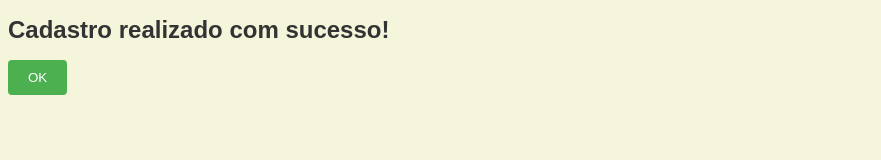
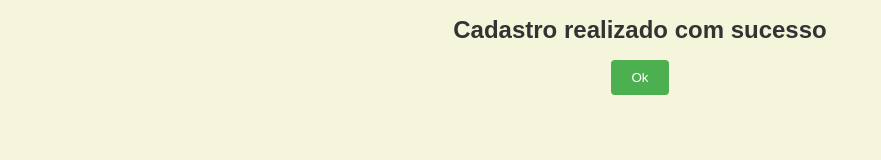
Before and after one commit to iisaborges/meuPrimeiroProjetoHTML, a plain HTML site: page cadastramento.html in a window 1280 px wide. Shown: the whole page, without its empty margins (0-881 px from the left). Drawn offline with Linux system fonts and the light colour scheme.

Commit message:
Update cadastramento.html

```diff
--- a/cadastramento.html
+++ b/cadastramento.html
@@ -6,8 +6,10 @@
 </head>
 <body>
     <body>
-        <h1>Cadastro realizado com sucesso!</h1>
-        <button onclick="window.close();">OK</button>
+        <form action="index.html" method="post">
+            <h1>Cadastro realizado com sucesso</h1>
+            <button type="submit">Ok</button>
+        </form>
     </body>
 </body>
 </html>
```
